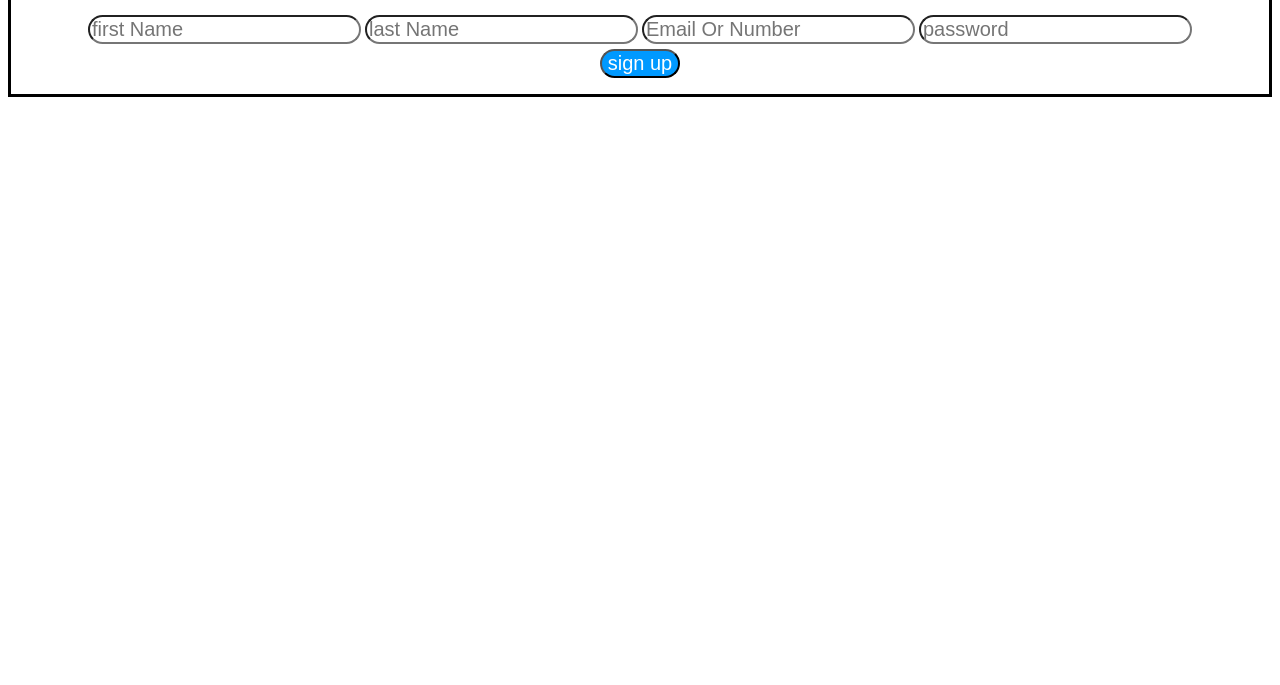
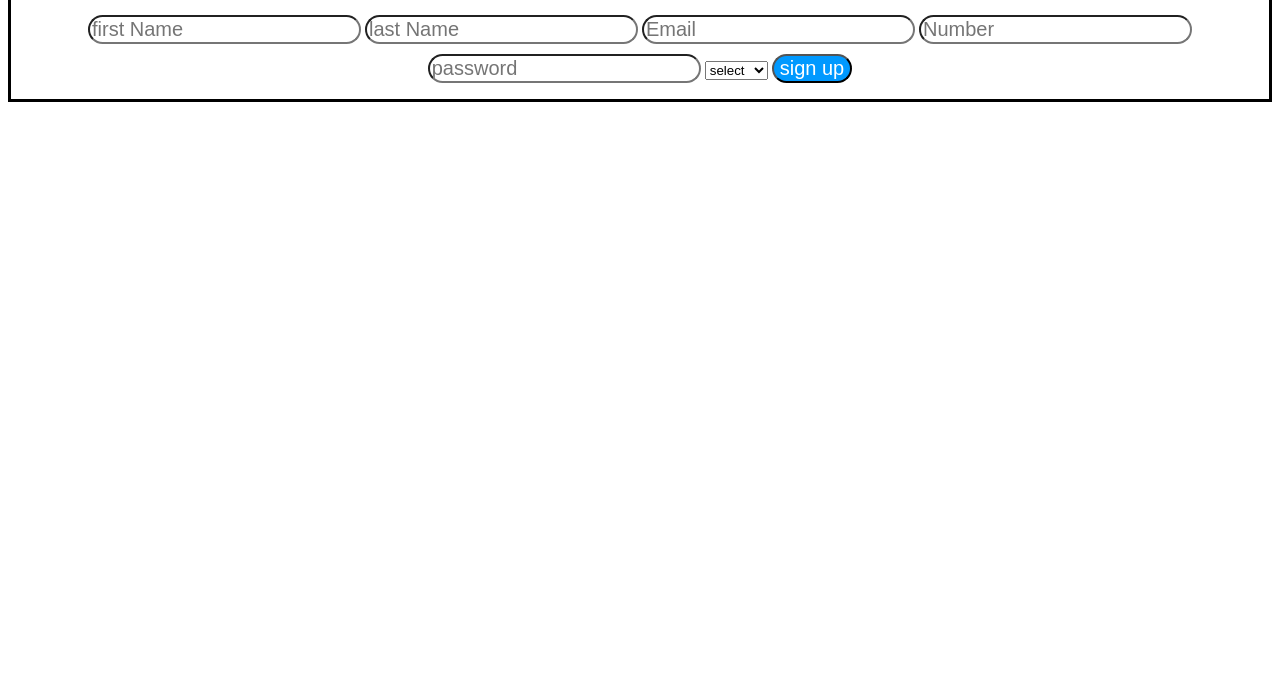
Before and after one commit to Alsaef/fb, a plain HTML site: page index.html in a window 1280 px wide. Shown: the part 115-800 px from the top of the page. Drawn offline with Linux system fonts and the light colour scheme.

Commit message:
Add files via upload

```diff
--- a/index.html
+++ b/index.html
@@ -7,16 +7,22 @@
     <title>Facebook</title>
 </head>
 <body>
-   <div>
-    <h2>Facebook</h2>
+    <div>
+        <h2>Facebook</h2>
         <input placeholder="first Name" />
         <input placeholder="last Name" />
-        <input placeholder="Email Or Number" />
-        <input placeholder="password" type="password" /> <br>
+        <input placeholder="Email" />
+        <input placeholder="Number" />
+        <input placeholder="password" type="password" />
+        <select>
+            <option value="select">select</option>
+            <option value="male">male</option>
+            <option value="femal">female</option>
+        </select>
         <button> sign up</button>
         <ul>
-    <li></li>
-    </ul>
+            <li></li>
+        </ul>
     </div>
 </body>
 </html>
--- a/style.css
+++ b/style.css
@@ -1,6 +1,6 @@
 body {
     text-align: center;
-    color: white;
+    color: black;
 }
 .it {
     margin-bottom: 50px;
@@ -12,6 +12,7 @@ button {
     font-size: 20px;
     border-radius: 20px;
     margin-top: 5px;
+
 }
 input {color: black;
     font-size: 20px;
```
